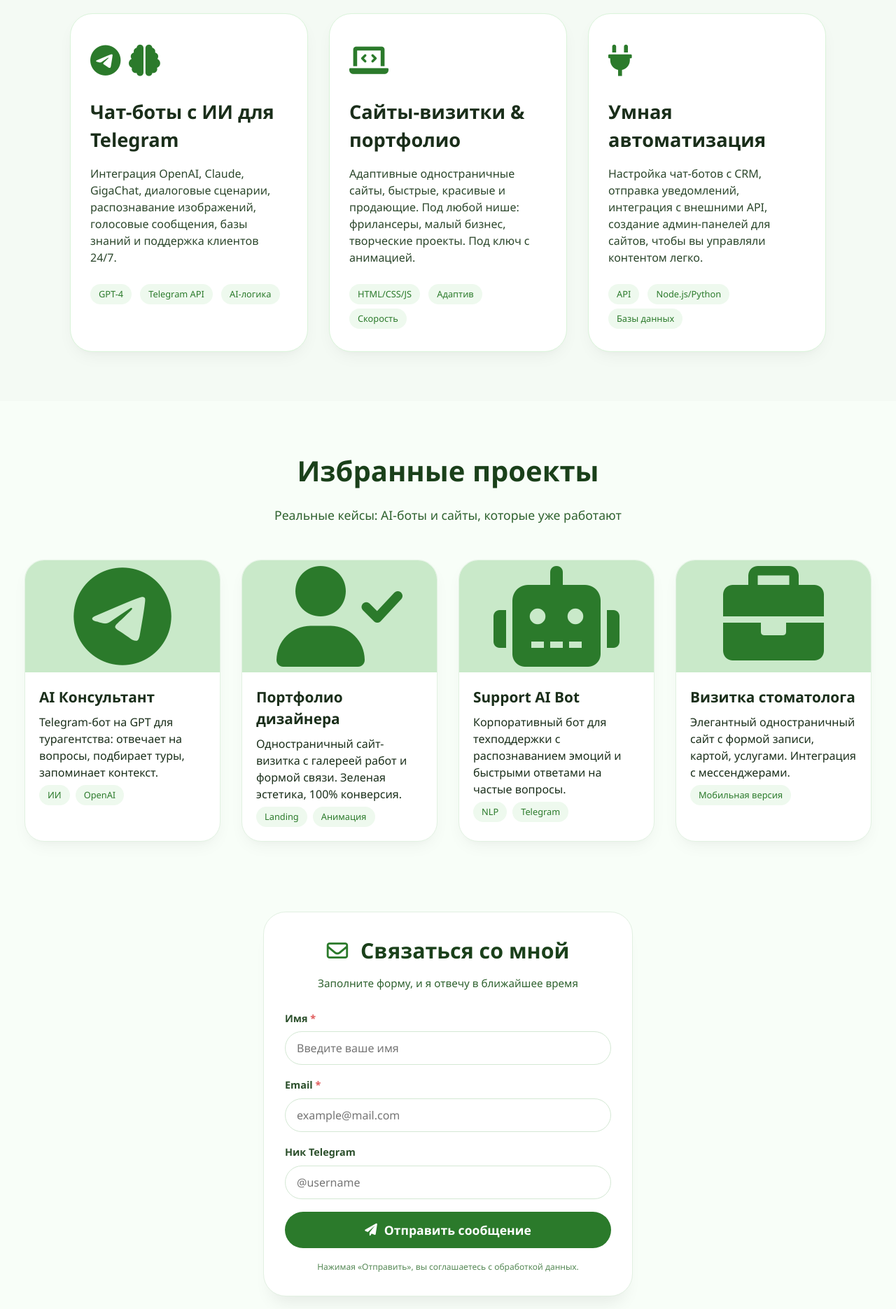
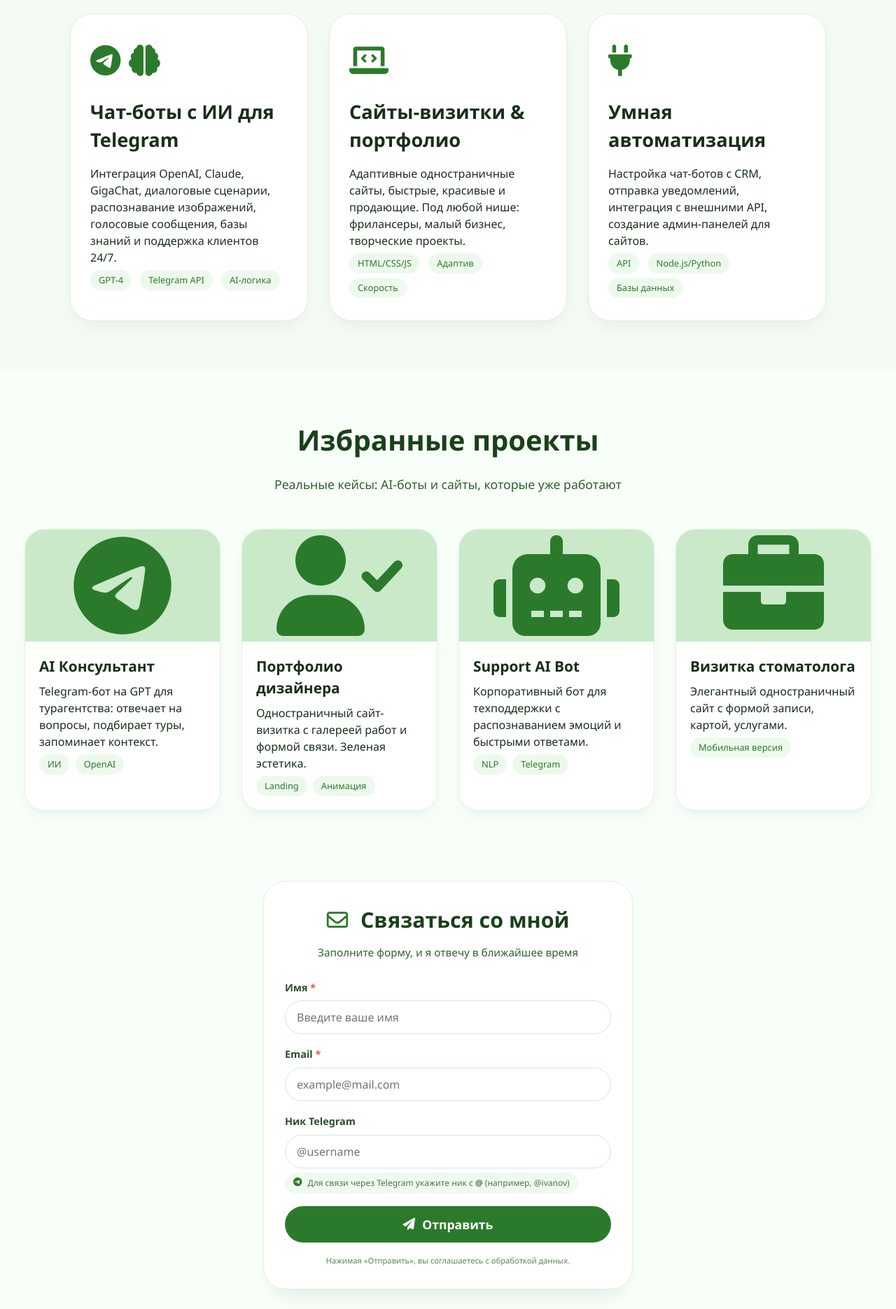
Before and after one commit to Borser71/first-site, a plain HTML site: page index.html in a window 1280 px wide. Shown: the part 900-2771 px from the top of the page at 70% size. Drawn offline with Linux system fonts and the light colour scheme.

Commit message:
Update index.html

```diff
--- a/index.html
+++ b/index.html
@@ -32,14 +32,13 @@
             --shadow-md: 0 20px 25px -12px rgba(0, 0, 0, 0.08);
         }
 
-        /* Контейнер */
         .container {
             max-width: 1280px;
             margin: 0 auto;
             padding: 0 24px;
         }
 
-        /* Header с активными кнопками */
+        /* Header */
         .top-bar {
             background: white;
             box-shadow: 0 1px 2px rgba(0, 0, 0, 0.03);
@@ -69,13 +68,6 @@
             color: transparent;
         }
 
-        .logo span {
-            color: var(--primary-dark);
-            background: none;
-            -webkit-background-clip: unset;
-        }
-
-        /* активные кнопки: телеграм, вацап, email */
         .contact-buttons {
             display: flex;
             gap: 18px;
@@ -113,11 +105,7 @@
             box-shadow: 0 8px 18px rgba(43, 122, 43, 0.2);
         }
 
-        .social-btn:hover i {
-            transform: scale(1.05);
-        }
-
-        /* hero секция */
+        /* Hero */
         .hero {
             padding: 60px 0 40px 0;
         }
@@ -186,7 +174,6 @@
         .btn-primary:hover {
             background: var(--primary-dark);
             transform: scale(1.02);
-            box-shadow: 0 12px 22px rgba(43, 122, 43, 0.3);
         }
 
         .hero-illustration {
@@ -204,7 +191,7 @@
             opacity: 0.8;
         }
 
-        /* секция услуг */
+        /* Services */
         .services {
             padding: 70px 0;
             background: var(--gray-light);
@@ -247,7 +234,6 @@
         .service-card:hover {
             transform: translateY(-8px);
             border-color: var(--primary-green);
-            box-shadow: 0 25px 30px -12px rgba(0, 0, 0, 0.1);
         }
 
         .card-icon {
@@ -259,12 +245,6 @@
         .service-card h3 {
             font-size: 1.7rem;
             margin-bottom: 15px;
-            font-weight: 700;
-        }
-
-        .service-card p {
-            color: #2b462b;
-            margin-bottom: 20px;
         }
 
         .tech-tag {
@@ -279,7 +259,7 @@
             margin-top: 6px;
         }
 
-        /* секция портфолио / примеры */
+        /* Portfolio */
         .portfolio {
             padding: 70px 0;
         }
@@ -326,7 +306,7 @@
             margin-bottom: 8px;
         }
 
-        /* Стили для формы обратной связи (вписаны в общий дизайн, зелёные акценты) */
+        /* Contact Form */
         .contact-form-wrapper {
             max-width: 560px;
             margin: 30px auto 20px auto;
@@ -387,6 +367,25 @@
             box-shadow: 0 0 0 3px rgba(43, 122, 43, 0.1);
         }
 
+        /* Специальный блок-подсказка для Telegram ника */
+        .telegram-hint {
+            display: flex;
+            align-items: center;
+            gap: 8px;
+            margin-top: 6px;
+            font-size: 0.75rem;
+            color: #4a764a;
+            background: #f0faf0;
+            padding: 6px 12px;
+            border-radius: 100px;
+            width: fit-content;
+        }
+
+        .telegram-hint i {
+            font-size: 0.8rem;
+            color: var(--primary-green);
+        }
+
         .submit-btn {
             width: 100%;
             padding: 14px;
@@ -412,7 +411,7 @@
             box-shadow: 0 6px 14px rgba(43, 122, 43, 0.3);
         }
 
-        /* cta */
+        /* CTA */
         .cta {
             background: var(--primary-green);
             color: white;
@@ -492,7 +491,7 @@
         <div class="logo">
             ✦ AI<span>Freelance</span>
         </div>
-        <!-- Активные кнопки: Телеграм (ссылка), Вацап (ссылка), Email (прокрутка к форме) -->
+        <!-- Активные кнопки -->
         <div class="contact-buttons">
             <a href="https://t.me/your_freelance_bot" target="_blank" class="social-btn" aria-label="Telegram">
                 <i class="fab fa-telegram-plane"></i> Telegram
@@ -500,7 +499,6 @@
             <a href="https://wa.me/79991234567?text=Здравствуйте!%20Интересуют%20ваши%20услуги" target="_blank" class="social-btn" aria-label="WhatsApp">
                 <i class="fab fa-whatsapp"></i> WhatsApp
             </a>
-            <!-- Кнопка email теперь плавно ведет к форме обратной связи (id="feedback-form-section") -->
             <a href="#feedback-form-section" class="social-btn" aria-label="Email">
                 <i class="far fa-envelope"></i> Email
             </a>
@@ -509,7 +507,7 @@
 </header>
 
 <main>
-    <!-- Hero / приветствие -->
+    <!-- Hero -->
     <section class="hero">
         <div class="container hero-grid">
             <div class="hero-content">
@@ -536,13 +534,12 @@
         </div>
     </section>
 
-    <!-- Услуги: что умею делать -->
+    <!-- Услуги -->
     <section class="services">
         <div class="container">
             <h2 class="section-title">Мои экспертизы</h2>
             <p class="section-sub">Помогаю бизнесу и частным клиентам автоматизировать общение и выделяться онлайн</p>
             <div class="cards-grid">
-                <!-- Карточка чат-боты с ИИ -->
                 <div class="service-card">
                     <div class="card-icon">
                         <i class="fab fa-telegram"></i> <i class="fas fa-brain"></i>
@@ -555,26 +552,24 @@
                         <span class="tech-tag">AI-логика</span>
                     </div>
                 </div>
-                <!-- Карточка одностраничные сайты-визитки / портфолио -->
                 <div class="service-card">
                     <div class="card-icon">
                         <i class="fas fa-laptop-code"></i>
                     </div>
                     <h3>Сайты-визитки & портфолио</h3>
-                    <p>Адаптивные одностраничные сайты, быстрые, красивые и продающие. Под любой нише: фрилансеры, малый бизнес, творческие проекты. Под ключ с анимацией.</p>
+                    <p>Адаптивные одностраничные сайты, быстрые, красивые и продающие. Под любой нише: фрилансеры, малый бизнес, творческие проекты.</p>
                     <div>
                         <span class="tech-tag">HTML/CSS/JS</span>
                         <span class="tech-tag">Адаптив</span>
                         <span class="tech-tag">Скорость</span>
                     </div>
                 </div>
-                <!-- Доп. карточка: Интеграции и поддержка -->
                 <div class="service-card">
                     <div class="card-icon">
                         <i class="fas fa-plug"></i>
                     </div>
                     <h3>Умная автоматизация</h3>
-                    <p>Настройка чат-ботов с CRM, отправка уведомлений, интеграция с внешними API, создание админ-панелей для сайтов, чтобы вы управляли контентом легко.</p>
+                    <p>Настройка чат-ботов с CRM, отправка уведомлений, интеграция с внешними API, создание админ-панелей для сайтов.</p>
                     <div>
                         <span class="tech-tag">API</span>
                         <span class="tech-tag">Node.js/Python</span>
@@ -585,7 +580,7 @@
         </div>
     </section>
 
-    <!-- Портфолио / примеры работ -->
+    <!-- Портфолио -->
     <section class="portfolio">
         <div class="container">
             <h2 class="section-title">Избранные проекты</h2>
@@ -607,7 +602,7 @@
                     </div>
                     <div class="portfolio-info">
                         <h4>Портфолио дизайнера</h4>
-                        <p>Одностраничный сайт-визитка с галереей работ и формой связи. Зеленая эстетика, 100% конверсия.</p>
+                        <p>Одностраничный сайт-визитка с галереей работ и формой связи. Зеленая эстетика.</p>
                         <span class="tech-tag">Landing</span><span class="tech-tag">Анимация</span>
                     </div>
                 </div>
@@ -617,7 +612,7 @@
                     </div>
                     <div class="portfolio-info">
                         <h4>Support AI Bot</h4>
-                        <p>Корпоративный бот для техподдержки с распознаванием эмоций и быстрыми ответами на частые вопросы.</p>
+                        <p>Корпоративный бот для техподдержки с распознаванием эмоций и быстрыми ответами.</p>
                         <span class="tech-tag">NLP</span><span class="tech-tag">Telegram</span>
                     </div>
                 </div>
@@ -627,7 +622,7 @@
                     </div>
                     <div class="portfolio-info">
                         <h4>Визитка стоматолога</h4>
-                        <p>Элегантный одностраничный сайт с формой записи, картой, услугами. Интеграция с мессенджерами.</p>
+                        <p>Элегантный одностраничный сайт с формой записи, картой, услугами.</p>
                         <span class="tech-tag">Мобильная версия</span>
                     </div>
                 </div>
@@ -635,12 +630,11 @@
         </div>
     </section>
 
-    <!-- НОВАЯ СЕКЦИЯ: форма обратной связи (перед блоком "Готов обсудить ваш проект") -->
+    <!-- ФОРМА СВЯЗИ (с чётким пояснением про Telegram ник) -->
     <div class="contact-form-wrapper" id="feedback-form-section">
         <div class="contact-card">
             <h2><i class="far fa-envelope" style="margin-right: 10px; color: var(--primary-green);"></i> Связаться со мной</h2>
             <div class="form-sub">Заполните форму, и я отвечу в ближайшее время</div>
-            <!-- Форма с action на Formspree, метод POST, полностью рабочая -->
             <form action="https://formspree.io/f/xgobndjn" method="POST">
                 <div class="form-group">
                     <label for="name">Имя <span style="color:#e05a5a;">*</span></label>
@@ -653,18 +647,23 @@
                 <div class="form-group">
                     <label for="telegram">Ник Telegram</label>
                     <input type="text" id="telegram" name="telegram" placeholder="@username">
+                    <!-- Важное уточнение: для отправки нужен символ @ -->
+                    <div class="telegram-hint">
+                        <i class="fab fa-telegram"></i>
+                        <span>Для связи через Telegram укажите ник с <strong>@</strong> (например, @ivanov)</span>
+                    </div>
                 </div>
                 <button type="submit" class="submit-btn">
-                    <i class="fas fa-paper-plane"></i> Отправить сообщение
+                    <i class="fas fa-paper-plane"></i> Отправить
                 </button>
-                <p style="font-size: 0.75rem; text-align: center; margin-top: 18px; color: #558855;">
+                <p style="font-size: 0.7rem; text-align: center; margin-top: 18px; color: #558855;">
                     Нажимая «Отправить», вы соглашаетесь с обработкой данных.
                 </p>
             </form>
         </div>
     </div>
 
-    <!-- Блок CTA "Готов обсудить ваш проект" (теперь идёт сразу после формы) -->
+    <!-- Блок "Готов обсудить проект" -->
     <div class="container">
         <div class="cta">
             <h2>🔥 Готов обсудить ваш проект</h2>
@@ -685,15 +684,15 @@
         <p style="margin-top: 8px;">
             <i class="fab fa-telegram"></i> Telegram ·
             <i class="fab fa-whatsapp"></i> WhatsApp ·
+            <i class="far fa-envelope"></i> hello@aifreelance.ru
         </p>
-        <p style="margin-top: 12px; font-size: 0.8rem;">Инновационные решения для вашего бизнеса.</p>
+        <p style="margin-top: 12px; font-size: 0.8rem;">Основной цвет: зелёный. Инновационные решения для вашего бизнеса.</p>
     </div>
 </footer>
 
-<!-- Скрипт для плавной прокрутки и анимации появления карточек, а также обработки клика по email (гарантия плавности) -->
 <script>
     (function() {
-        // Плавная прокрутка для любых якорей, включая #feedback-form-section
+        // плавная прокрутка
         document.querySelectorAll('a[href^="#"]').forEach(anchor => {
             anchor.addEventListener('click', function(e) {
                 const targetId = this.getAttribute('href');
@@ -709,7 +708,7 @@
             });
         });
 
-        // Эффект появления карточек (визуальное усиление)
+        // анимация карточек
         const cards = document.querySelectorAll('.service-card, .portfolio-item');
         const observer = new IntersectionObserver((entries) => {
             entries.forEach(entry => {
@@ -726,10 +725,6 @@
             card.style.transition = 'opacity 0.4s ease, transform 0.4s ease';
             observer.observe(card);
         });
-
-        // Для формы можно добавить легкое сообщение после отправки (опционально, formspree сам редиректит)
-        // Также проверим, что кнопка "Email" в шапке действительно ведет к форме.
-        // Уже добавлен href="#feedback-form-section"
     })();
 </script>
 </body>
```
